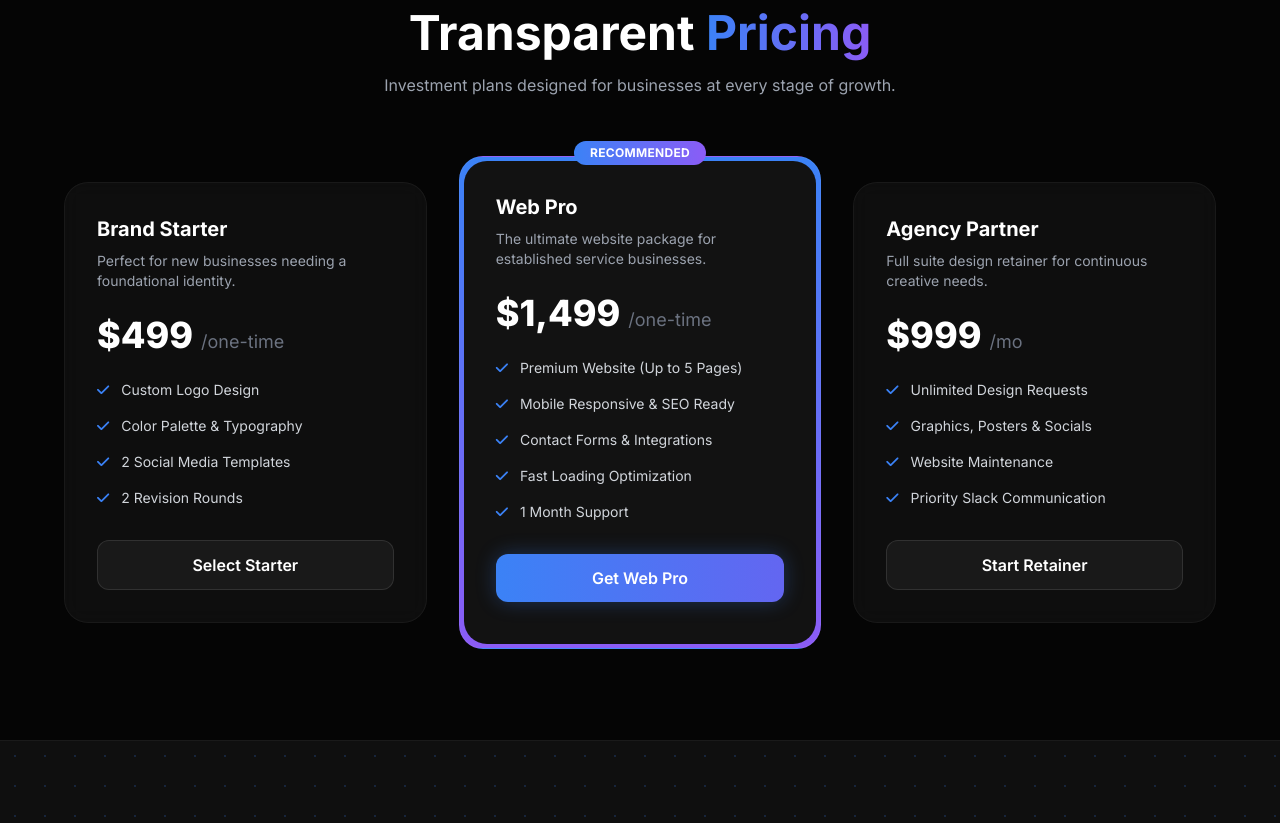
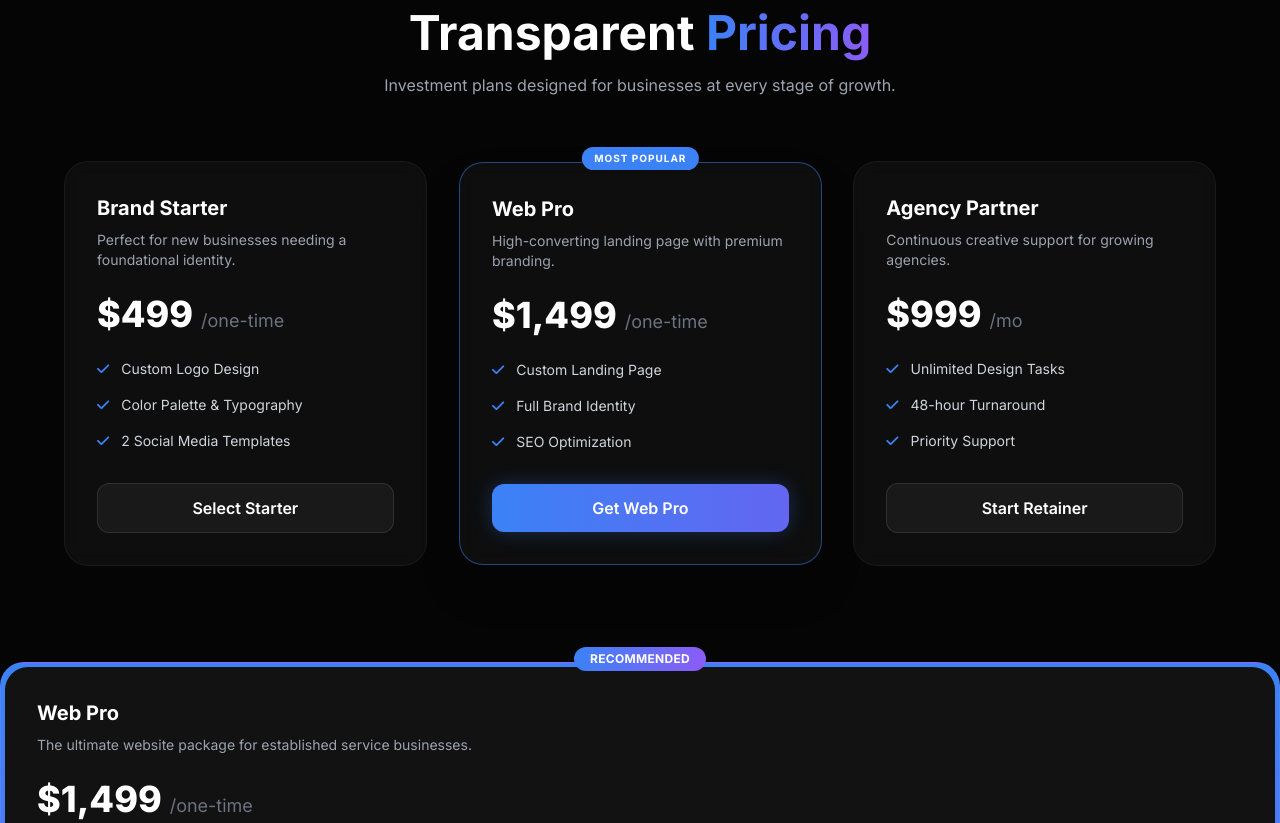
Before and after one commit to babypots9-stack/Elevate--Creatives, a plain HTML site: page index.html in a window 1280 px wide. Shown: the part 4507-5330 px from the top of the page. Drawn offline with nearby package versions, Linux system fonts and the light colour scheme.

Commit message:
Update index.html

```diff
--- a/index.html
+++ b/index.html
@@ -401,7 +401,6 @@
         </div>
 
         <div class="grid grid-cols-1 lg:grid-cols-3 gap-8 items-center max-w-6xl mx-auto">
-                <!-- Starter -->
             <div class="glass-card p-8 rounded-3xl reveal">
                 <h3 class="text-xl font-bold text-white mb-2">Brand Starter</h3>
                 <p class="text-sm text-gray-400 mb-6">Perfect for new businesses needing a foundational identity.</p>
@@ -410,10 +409,38 @@
                     <li class="flex items-center gap-3"><i class="fa-solid fa-check text-primary"></i> Custom Logo Design</li>
                     <li class="flex items-center gap-3"><i class="fa-solid fa-check text-primary"></i> Color Palette & Typography</li>
                     <li class="flex items-center gap-3"><i class="fa-solid fa-check text-primary"></i> 2 Social Media Templates</li>
-                        <li class="flex items-center gap-3"><i class="fa-solid fa-check text-primary"></i> 2 Revision Rounds</li>
                 </ul>
-                    <a href="#contact" class="block w-full py-3 px-4 bg-white/5 hover:bg-white/10 text-white text-center font-semibold rounded-xl transition border border-white/10">Select Starter</a>
+                <a href="https://www.paypal.com/paypalme/ElevateCreatives/499" target="_blank" class="block w-full py-3 px-4 bg-white/5 hover:bg-white/10 text-white text-center font-semibold rounded-xl transition border border-white/10">Select Starter</a>
             </div>
+
+            <div class="glass-card p-8 rounded-3xl border-primary/50 relative scale-105 shadow-2xl z-10 reveal">
+                <div class="absolute -top-4 left-1/2 -translate-x-1/2 bg-primary text-white text-[10px] font-bold px-3 py-1 rounded-full uppercase tracking-widest">Most Popular</div>
+                <h3 class="text-xl font-bold text-white mb-2">Web Pro</h3>
+                <p class="text-sm text-gray-400 mb-6">High-converting landing page with premium branding.</p>
+                <div class="text-4xl font-extrabold text-white mb-6">$1,499 <span class="text-lg text-gray-500 font-normal">/one-time</span></div>
+                <ul class="space-y-4 mb-8 text-sm text-gray-300">
+                    <li class="flex items-center gap-3"><i class="fa-solid fa-check text-primary"></i> Custom Landing Page</li>
+                    <li class="flex items-center gap-3"><i class="fa-solid fa-check text-primary"></i> Full Brand Identity</li>
+                    <li class="flex items-center gap-3"><i class="fa-solid fa-check text-primary"></i> SEO Optimization</li>
+                </ul>
+                <a href="https://www.paypal.com/paypalme/ElevateCreatives/1499" target="_blank" class="block w-full py-3 px-4 btn-primary text-white text-center font-semibold rounded-xl transition shadow-[0_0_20px_rgba(59,130,246,0.3)]">Get Web Pro</a>
+            </div>
+
+            <div class="glass-card p-8 rounded-3xl reveal">
+                <h3 class="text-xl font-bold text-white mb-2">Agency Partner</h3>
+                <p class="text-sm text-gray-400 mb-6">Continuous creative support for growing agencies.</p>
+                <div class="text-4xl font-extrabold text-white mb-6">$999 <span class="text-lg text-gray-500 font-normal">/mo</span></div>
+                <ul class="space-y-4 mb-8 text-sm text-gray-300">
+                    <li class="flex items-center gap-3"><i class="fa-solid fa-check text-primary"></i> Unlimited Design Tasks</li>
+                    <li class="flex items-center gap-3"><i class="fa-solid fa-check text-primary"></i> 48-hour Turnaround</li>
+                    <li class="flex items-center gap-3"><i class="fa-solid fa-check text-primary"></i> Priority Support</li>
+                </ul>
+                <a href="https://www.paypal.com/paypalme/ElevateCreatives/999" target="_blank" class="block w-full py-3 px-4 bg-white/5 hover:bg-white/10 text-white text-center font-semibold rounded-xl transition border border-white/10">Start Retainer</a>
+            </div>
+        </div>
+    </div>
+</section>
+
 
                 <!-- Business (Highlighted) -->
                 <div class="glass-card p-1 rounded-3xl relative reveal bg-gradient-to-b from-primary to-accent" style="transition-delay: 100ms;">
```
Lines whose indentation alone changed are shown as unchanged.
